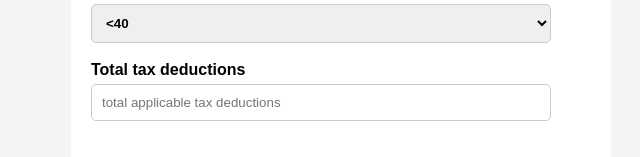
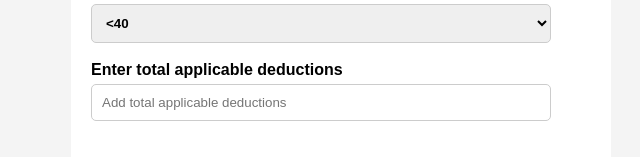
Before and after one commit to Divyanshu9935/Tax_Calculator, a plain HTML site: page index.html in a window 1280 px wide. Shown: the part 215-372 px from the top of the page, without its empty margins (299-939 px from the left). Drawn offline with Linux system fonts and the light colour scheme.

Commit message:
Update index.html

```diff
--- a/index.html
+++ b/index.html
@@ -34,9 +34,9 @@
       </div>
       <br />
 
-      <label for="deductions">Total tax deductions</label>
+      <label for="deductions">Enter total applicable deductions</label>
       <div class="input-container">
-        <input type="text" id="deductions" name="deductions" placeholder="total applicable tax deductions" />
+        <input type="text" id="deductions" name="deductions" placeholder="Add total applicable deductions" />
       </div>
       <br />
 
```
